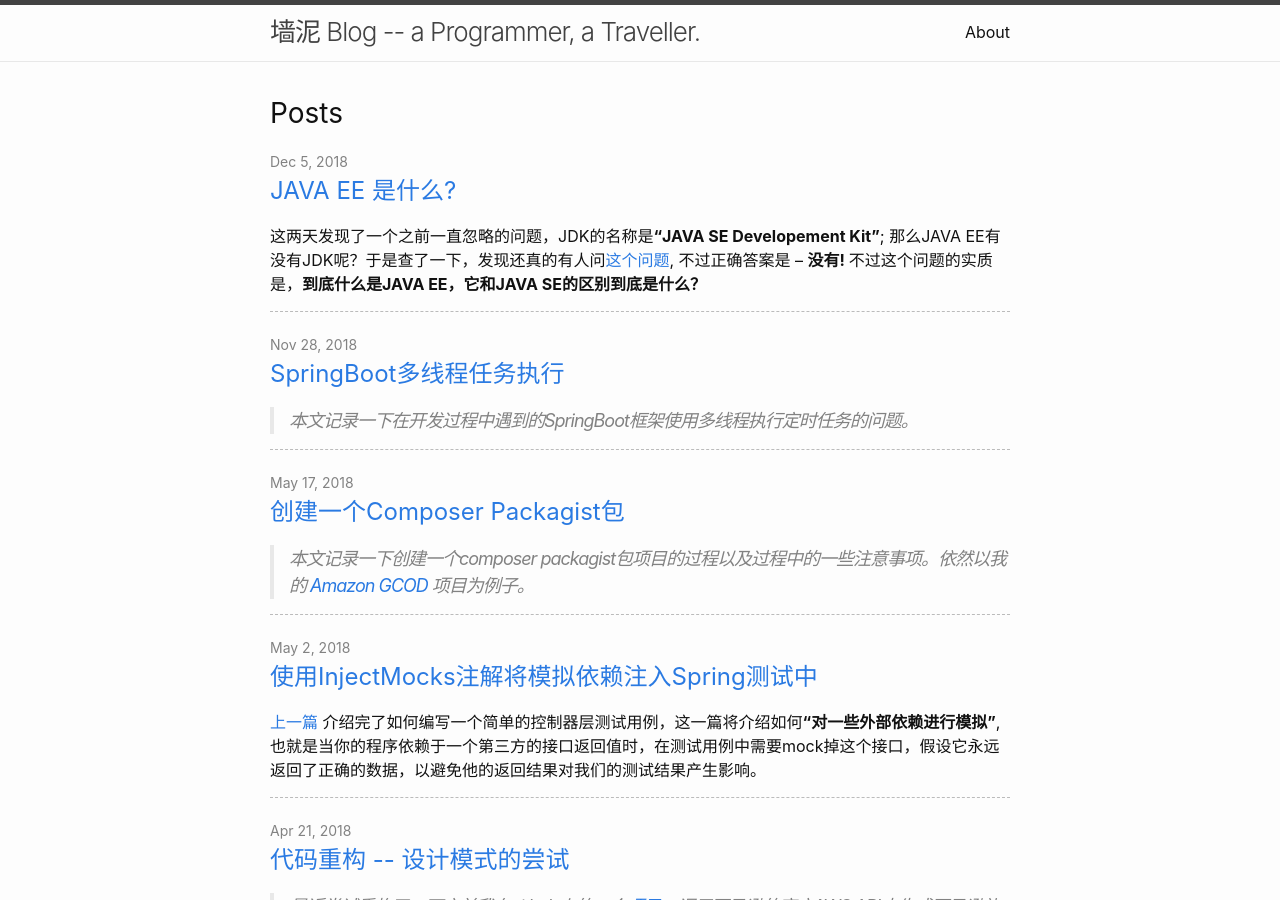
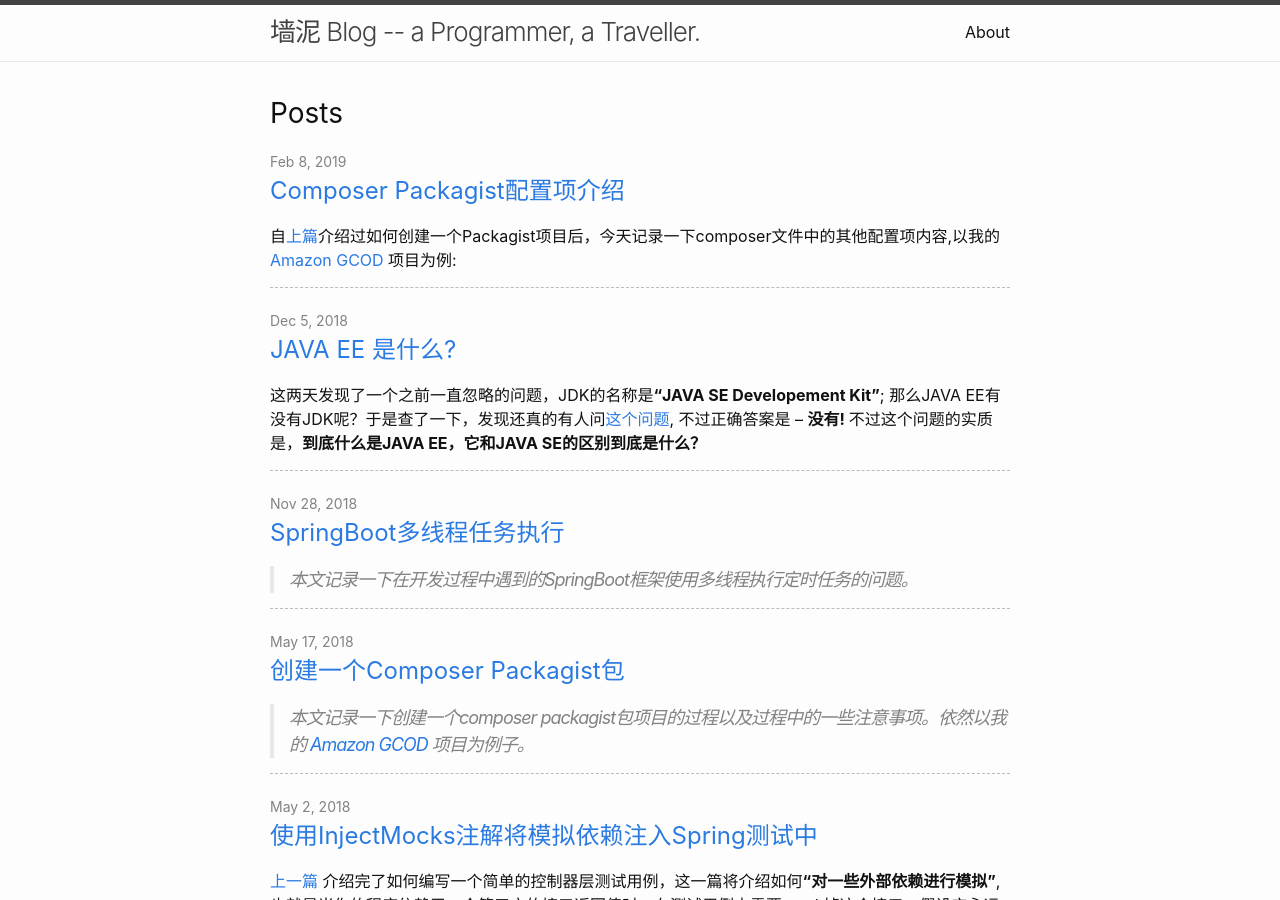
Before and after one commit to JohnnyChenS/johnnychens.github.io, a Jekyll site: the page built from index.html, in a window 1280 px wide and 900 px high. Built offline with Jekyll 4.4.1, drawn with Linux system fonts in a browser that asks for light colours; the list of posts is cut into pages by our own code; part of the change alters nothing that is shown.

Commit message:
发布博文

````diff
--- a/_posts/2018-12-05-what-is-java-ee.md
+++ b/_posts/2018-12-05-what-is-java-ee.md
@@ -37,10 +37,10 @@ javac -classpath "./web/WEB-INF/lib/mysql-connector-java-5.1.45-bin.jar:/usr/loc
     src/ny/john/demo/Dispatcher.java
 
 ```
-编译成功了！
+编译成功！
 
 
-<font size="2" color="#777">其他的一些参考答案：</font>
+<font size="2" color="#777">一些其他参考答案：</font>
 
 [What exactly is Java EE?](https://stackoverflow.com/questions/7295096/what-exactly-is-java-ee)
 
--- /dev/null
+++ b/_posts/2019-02-08-composer-file-settings.md
@@ -0,0 +1,99 @@
+---
+layout: post
+title:  "Composer Packagist配置项介绍"
+description: "配置Packagist项目的composer.json文件"
+date:   2019-02-08 11:13:44 +0800
+categories: PHP
+---
+
+自[上篇](/php/2018/05/17/create-a-packagist.html)介绍过如何创建一个Packagist项目后，今天记录一下composer文件中的其他配置项内容,以我的 [Amazon GCOD](https://github.com/JohnnyChenS/amazon.gcod) 项目为例:
+
+```bash
+{
+    "name": "johnnychens/amazon.gcod",
+    "description": "This class is for making a request to Amazon GiftCode on Demand service API.",
+    "license": "MIT",
+    "authors": [
+        {
+            "name": "johnnychen85",
+            "email": "chz0321@gmail.com"
+        }
+    ],
+
+    "require-dev": {
+        "phpunit/phpunit": "^4.8"
+    },
+
+    "autoload": {
+        "psr-4": {
+            "Amazon\\": "src/Amazon"
+        }
+    }
+}
+```
+详细介绍以下几个选项：
+- autoload的四种模式（psr-0, psr-4, classmap, files）
+- 版本号约束规则（~和^符号解释）
+- minimal stability解释
+
+>首先解释一下autoload的四种模式
+
+***PSR-0 和 PSR-4:***
+- 首先介绍一下它们的定义，它们是PHP的两个autoload标准规则，简单地说它们规定将每一级命名空间转义为一个文件夹路径，区别在于PSR-4不再将下划线"_"转义为一个文件路径分割符，而PSR-0已经被PHP官方标记为过时不再推荐使用。举个例子：
+
+```php
+namespace \ny\john\demo;
+
+class Test_Api{
+
+}
+```
+
+对于上面这个类按照PSR-0规则, 文件路径是： ``/ny/john/demo/Test/Api.php``;
+而按PSR-4规则, 文件路径是: ``/ny/john/demo/Test_Api.php``.
+
+- 接下来介绍一下它们在composer中的用法，
+
+```php
+"autoload": {
+        "psr-4": {
+            "Amazon\\": "src/Amazon" #是一个命名空间和一个路径目录的对应关系
+        }
+    }
+```
+意思是按照psr-4规则，遇到```"Amazon\"```这个命名空间，就在```"src/Amazon"```目录下寻找;
+
+***classmap和files***
+```php
+"autoload": {
+        "classmap": ["src/"], #告诉composer扫描src目录下的所有文件并声称对应的类名和文件路径的映射关系
+        "files": [
+            "app/Helpers/functions.php" #扫描所有文件，运行时实时加载，主要用来载入工具函数
+        ]
+    }
+```
+*classmap和PSR-0, PSR-4都是采用懒加载的方式，当声明使用到了某个类才将他加载进来；而files则是运行时实时加载的。*
+
+如果你的项目修改了autoload配置，记得要运行``composer dump-autoload``命令来更新当前项目的autoload缓存文件：
+
+<img src="{{"/assets/img/autoload-structure.png" | absolute_url}}" title="autoload文件结构" width="300px" />
+
+> 接下来介绍依赖库的版本号约束运算符（下一个重要版本）：
+
+首先介绍一下**语义化版本号**的定义：
+
+版本格式：主版本号.次版本号.修订号，先行版本号及版本编译元数据可以加到“主版本号.次版本号.修订号”的后面，作为延伸。例如：
+```php
+1.2.11-alpha
+#主版本为1，次版本为2，修订号为11,先行版本号alpha
+```
+
+版本号递增规则如下：
+- 主版本号：当你做了不兼容的 API 修改，
+- 次版本号：当你做了向下兼容的功能性新增，
+- 修订号：当你做了向下兼容的问题修正。
+
+
+**～符号和^符号：**
+- ～符号：~1.2 等同于 >=1.2,<2.0.0 ; ~1.2.3 等同于 >=1.2.3,<1.3.0
+- ^符号：^1.2.3 等同于 >=1.2.3,<2.0.0
````
Also changed, not shown: assets/img/autoload-structure.png (added).
